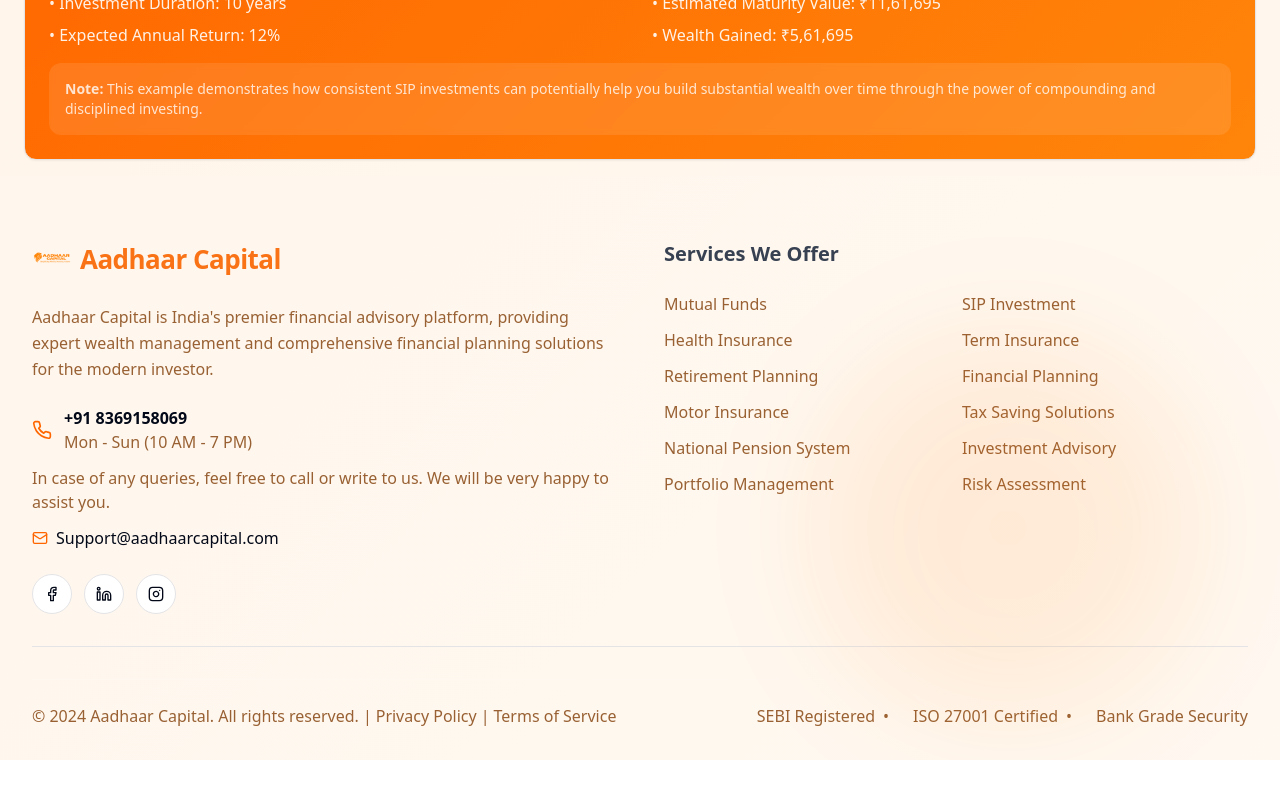
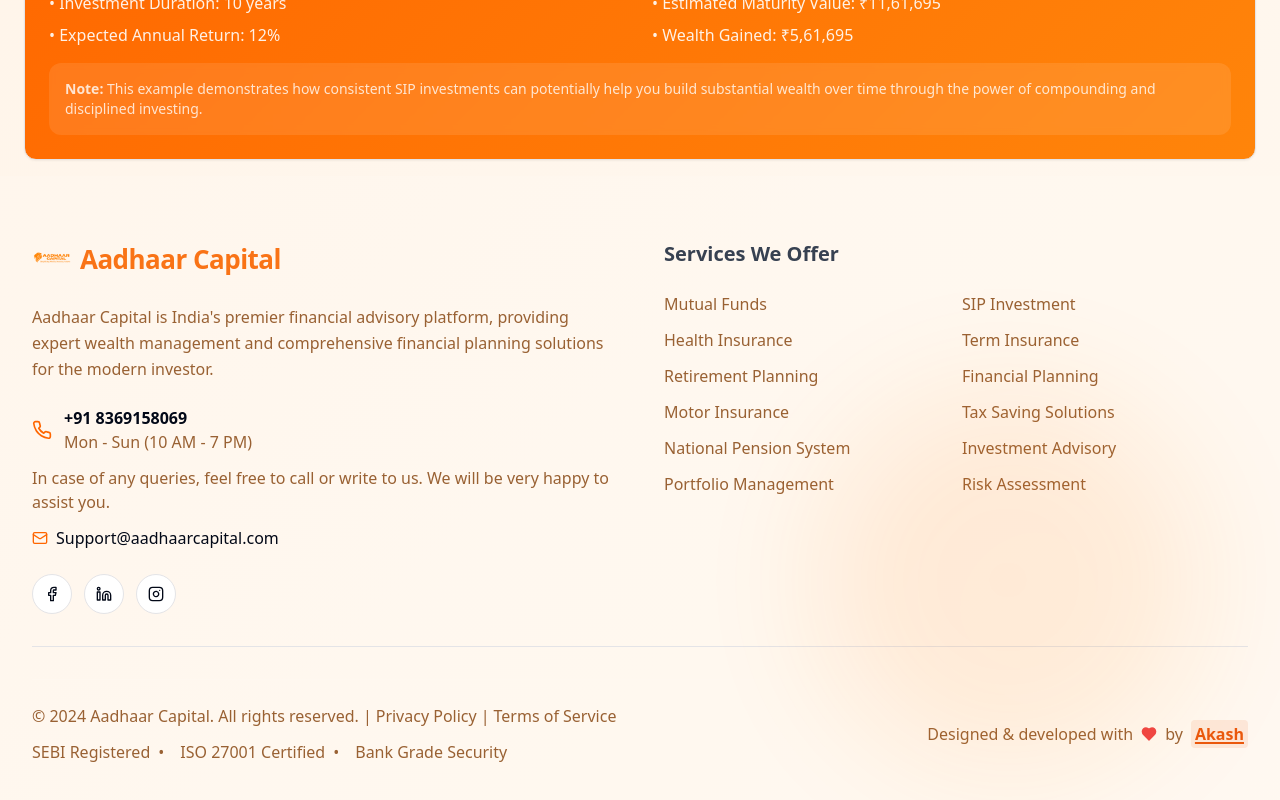
Before and after one commit to Akash-1811/AadhaarCapitalFrontend, a React (Vite) app: page /sip-calculator in a window 1280 px wide. Shown: the part 1853-2653 px from the top of the page. Before the commit the page ends 2613 px from the top, so only its background shows below. Built offline with nearby package versions, Linux system fonts and the light colour scheme; no server answers.

Commit message:
Added Branding

```diff
--- a/src/components/Footer.tsx
+++ b/src/components/Footer.tsx
@@ -7,7 +7,8 @@
   Youtube,
   Linkedin,
   Phone,
-  Mail
+  Mail,
+  Heart
 } from "lucide-react";
 import logoImage from "@/assets/logo_real.png";
 
@@ -20,7 +21,7 @@
   ];
 
   return (
-    <footer className="bg-muted/30 pt-12 sm:pt-16 pb-6 sm:pb-8">
+    <footer className="bg-muted/30 pt-12 sm:pt-16 pb-8 sm:pb-12">
       <div className="max-w-7xl mx-auto px-4 sm:px-6 lg:px-8">
         {/* Main Footer Content */}
         <div className="grid grid-cols-1 lg:grid-cols-2 gap-8 lg:gap-12 mb-6 lg:mb-8">
@@ -101,9 +102,11 @@
         <Separator className="mb-6 lg:mb-8" />
 
         {/* Bottom Footer */}
-        <div className="flex flex-col lg:flex-row justify-between items-center gap-6 lg:gap-4 pt-4 lg:pt-6 border-t border-muted">
+        <div className="flex flex-col lg:flex-row justify-between items-start lg:items-center gap-4 lg:gap-4 pt-4 lg:pt-6 border-t border-muted">
+          {/* Left Side - Copyright, Legal Links & Certifications */}
+          <div className="flex flex-col gap-3 text-center lg:text-left">
             {/* Copyright and Legal Links */}
-          <div className="flex flex-col sm:flex-row items-center gap-2 sm:gap-1 body-text-small text-muted-foreground text-center lg:text-left">
+            <div className="flex flex-col sm:flex-row items-center lg:items-start gap-2 sm:gap-1 body-text-small text-muted-foreground">
               <span>© 2024 Aadhaar Capital. All rights reserved.</span>
               <span className="hidden sm:inline">|</span>
               <div className="flex items-center gap-1">
@@ -114,7 +117,7 @@
             </div>
 
             {/* Certifications */}
-          <div className="flex flex-col sm:flex-row items-center justify-center lg:justify-end gap-2 sm:gap-4 lg:gap-6 body-text-small text-muted-foreground">
+            <div className="flex flex-col sm:flex-row items-center lg:items-start gap-2 sm:gap-4 body-text-small text-muted-foreground">
               <div className="flex items-center gap-2">
                 <span>SEBI Registered</span>
                 <span className="hidden sm:inline">•</span>
@@ -126,6 +129,65 @@
               <span>Bank Grade Security</span>
             </div>
           </div>
+
+          {/* Right Side - Developer Credit */}
+          <div className="flex items-center justify-center lg:justify-end gap-2 body-text-small text-muted-foreground mb-2 sm:mb-0">
+            {/* Mobile: Shorter version */}
+            <span className="block sm:hidden" style={{ marginLeft: '30px' }}>
+              Designed & dev with ❤ by
+            </span>
+
+            {/* Desktop: Full version */}
+            <span className="hidden sm:block">Designed & developed with</span>
+            <Heart className="w-4 h-4 text-red-500 fill-current hidden sm:block" />
+            <span className="hidden sm:block">by</span>
+            <a
+              href="https://developerakash.com"
+              target="_blank"
+              rel="noopener noreferrer"
+              className="developer-link-akash"
+              style={{
+                color: '#ea580c',
+                textDecoration: 'underline',
+                fontWeight: 'bold',
+                cursor: 'pointer',
+                textUnderlineOffset: '2px',
+                textDecorationThickness: '2px',
+                textDecorationColor: '#ea580c',
+                transition: 'all 0.3s ease',
+                display: 'inline-block',
+                position: 'relative',
+                zIndex: 9999,
+                pointerEvents: 'auto',
+                padding: '2px 4px',
+                borderRadius: '4px',
+                backgroundColor: 'rgba(234, 88, 12, 0.1)'
+              }}
+              onMouseEnter={(e) => {
+                const target = e.target as HTMLElement;
+                target.style.color = '#c2410c';
+                target.style.transform = 'scale(1.05)';
+                target.style.textDecorationColor = '#c2410c';
+                target.style.backgroundColor = 'rgba(196, 65, 12, 0.2)';
+                console.log('Hovering over Akash link');
+              }}
+              onMouseLeave={(e) => {
+                const target = e.target as HTMLElement;
+                target.style.color = '#ea580c';
+                target.style.transform = 'scale(1)';
+                target.style.textDecorationColor = '#ea580c';
+                target.style.backgroundColor = 'rgba(234, 88, 12, 0.1)';
+              }}
+              onClick={() => {
+                console.log('🔥 Akash link clicked! Opening https://developerakash.com');
+                alert('Akash link clicked! Opening portfolio website...');
+                // Don't prevent default, let the normal link behavior work
+              }}
+            >
+              Akash
+            </a>
+          </div>
+        </div>
       </div>
     </footer>
   );
--- a/src/index.css
+++ b/src/index.css
@@ -32,6 +32,54 @@
 
 .animate-slide-up {
   animation: slide-up 0.3s ease-out;
+}
+
+/* Developer link styling - ensure it works across all pages */
+.developer-link-akash,
+footer .developer-link-akash,
+a.developer-link-akash,
+footer a.developer-link-akash,
+a[href*="developerakash.com"] {
+  color: #ea580c !important;
+  text-decoration: underline !important;
+  font-weight: bold !important;
+  cursor: pointer !important;
+  text-underline-offset: 2px !important;
+  text-decoration-thickness: 2px !important;
+  transition: all 0.3s ease !important;
+  display: inline !important;
+  text-decoration-color: #ea580c !important;
+  position: relative !important;
+  z-index: 9999 !important;
+  pointer-events: auto !important;
+}
+
+.developer-link-akash:hover,
+footer .developer-link-akash:hover,
+a.developer-link-akash:hover,
+footer a.developer-link-akash:hover,
+a[href*="developerakash.com"]:hover {
+  color: #c2410c !important;
+  transform: scale(1.05) !important;
+  text-decoration-color: #c2410c !important;
+}
+
+.developer-link-akash:visited,
+footer .developer-link-akash:visited,
+a.developer-link-akash:visited,
+footer a.developer-link-akash:visited,
+a[href*="developerakash.com"]:visited {
+  color: #ea580c !important;
+  text-decoration-color: #ea580c !important;
+}
+
+.developer-link-akash:active,
+footer .developer-link-akash:active,
+a.developer-link-akash:active,
+footer a.developer-link-akash:active,
+a[href*="developerakash.com"]:active {
+  color: #9a3412 !important;
+  text-decoration-color: #9a3412 !important;
 }
 
 /* Definition of the design system. All colors, gradients, fonts, etc should be defined here.
```
Lines whose indentation alone changed are shown as unchanged.
